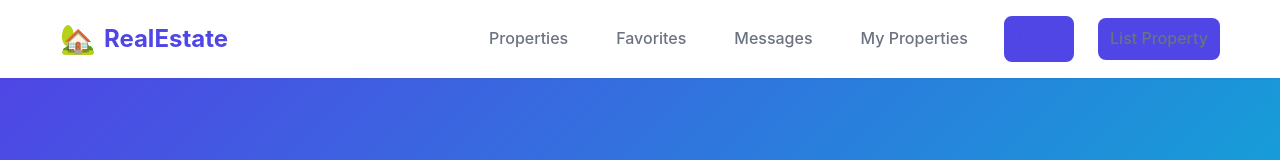
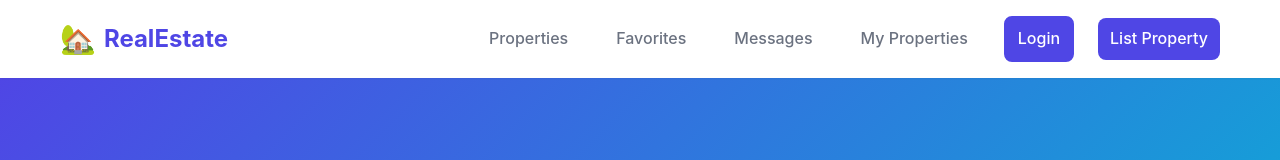
Before and after one commit to joshua-akuna/real-estate-client, a Next.js app: page / in a window 1280 px wide. In both pictures the pointer is over the link "Login". Shown: the top 160 px of the page. Built offline with nearby package versions, Linux system fonts and the light colour scheme.

Commit message:
global.css debugged for Navbar

```diff
--- a/src/app/globals.css
+++ b/src/app/globals.css
@@ -78,7 +78,7 @@ img {
 
 .btn-primary {
   background-color: var(--primary-color);
-  color: white;
+  color: white !important;
 }
 
 .btn-primary:hover {
@@ -98,7 +98,7 @@ img {
 
 .btn-outline:hover {
   background-color: var(--primary-color);
-  color: white;
+  color: white !important;
 }
 
 .form-group {
```
